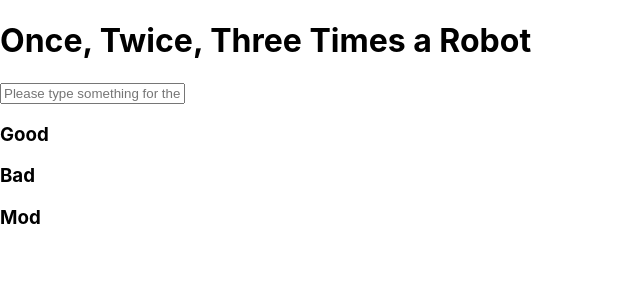
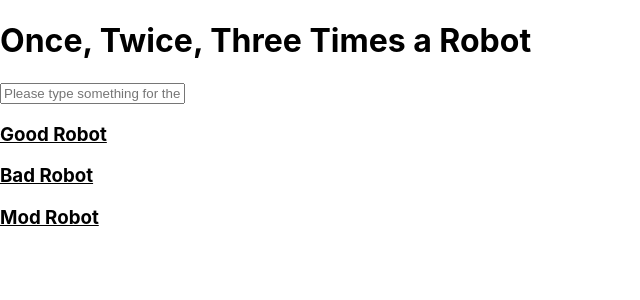
Before and after one commit to learn-academy-2023-bravo/bravo23-office-hours, a React (Create React App) app in the folder react-projects/inputs-week4-office/: page / in a window 1280 px wide. Shown: the top 300 px of the page, without its empty margins (0-640 px from the left). Built offline with nearby package versions, Linux system fonts and the light colour scheme.

Commit message:
modified components to reflect structure of UI as displayed in challenge

```diff
--- a/react-projects/inputs-week4-office/src/App.css
+++ b/react-projects/inputs-week4-office/src/App.css
@@ -1,38 +1,3 @@
-.App {
-  text-align: center;
+.under {
+  text-decoration: underline
 }
-
-.App-logo {
-  height: 40vmin;
-  pointer-events: none;
-}
-
-@media (prefers-reduced-motion: no-preference) {
-  .App-logo {
-    animation: App-logo-spin infinite 20s linear;
-  }
-}
-
-.App-header {
-  background-color: #282c34;
-  min-height: 100vh;
-  display: flex;
-  flex-direction: column;
-  align-items: center;
-  justify-content: center;
-  font-size: calc(10px + 2vmin);
-  color: white;
-}
-
-.App-link {
-  color: #61dafb;
-}
-
-@keyframes App-logo-spin {
-  from {
-    transform: rotate(0deg);
-  }
-  to {
-    transform: rotate(360deg);
-  }
-}
--- a/react-projects/inputs-week4-office/src/App.js
+++ b/react-projects/inputs-week4-office/src/App.js
@@ -4,6 +4,8 @@ import Bad
  from "./components/Bad"
 import Good from "./components/Good"
 import Mod from "./components/Mod"
+import "./App.css"
+
 // functional component declaration
 const App = () => {
   // state values, inputs
@@ -34,16 +36,16 @@ const App = () => {
         value={userInput}
         onChange={handleChange}
       />
+      <div className="under">
+        <h3>Good Robot</h3>
+        <Good userInput={userInput}/>
 
-      <h3>Good</h3>
-      <Good userInput={userInput}/>
+        <h3>Bad Robot</h3>
+        <Bad userInput={userInput} badText={badText}/>
 
-      <h3>Bad</h3>
-      <Bad userInput={userInput} badText={badText}/>
-
-      <h3>Mod</h3>
-      <Mod userInput={userInput}/>
-
+        <h3>Mod Robot</h3>
+        <Mod userInput={userInput}/>
+      </div>
     </>
   )
 }
--- a/react-projects/inputs-week4-office/src/components/Bad.js
+++ b/react-projects/inputs-week4-office/src/components/Bad.js
@@ -9,7 +9,7 @@ const Bad = ({userInput, badText}) => {
   // return to the UI
   return(
     <>
-      {badText(userInput)}
+      {userInput && <p>I hear you saying {badText(userInput)}. Is that correct?</p>}
     </>
   )
 }
--- a/react-projects/inputs-week4-office/src/components/Good.js
+++ b/react-projects/inputs-week4-office/src/components/Good.js
@@ -6,7 +6,7 @@ const Good = ({userInput}) => {
   // return to the UI
   return(
     <>
-      {userInput}
+      {userInput && <p>I hear you saying {userInput}. Is that correct?</p>}
     </>
   )
 }
--- a/react-projects/inputs-week4-office/src/components/Mod.js
+++ b/react-projects/inputs-week4-office/src/components/Mod.js
@@ -6,7 +6,7 @@ const Mod = ({userInput}) => {
   // return to the UI
   return(
     <>
-      {userInput}
+      {userInput && <p>I am gonna let you finish but Beyonce is {userInput}</p>}
     </>
   )
 }
```
